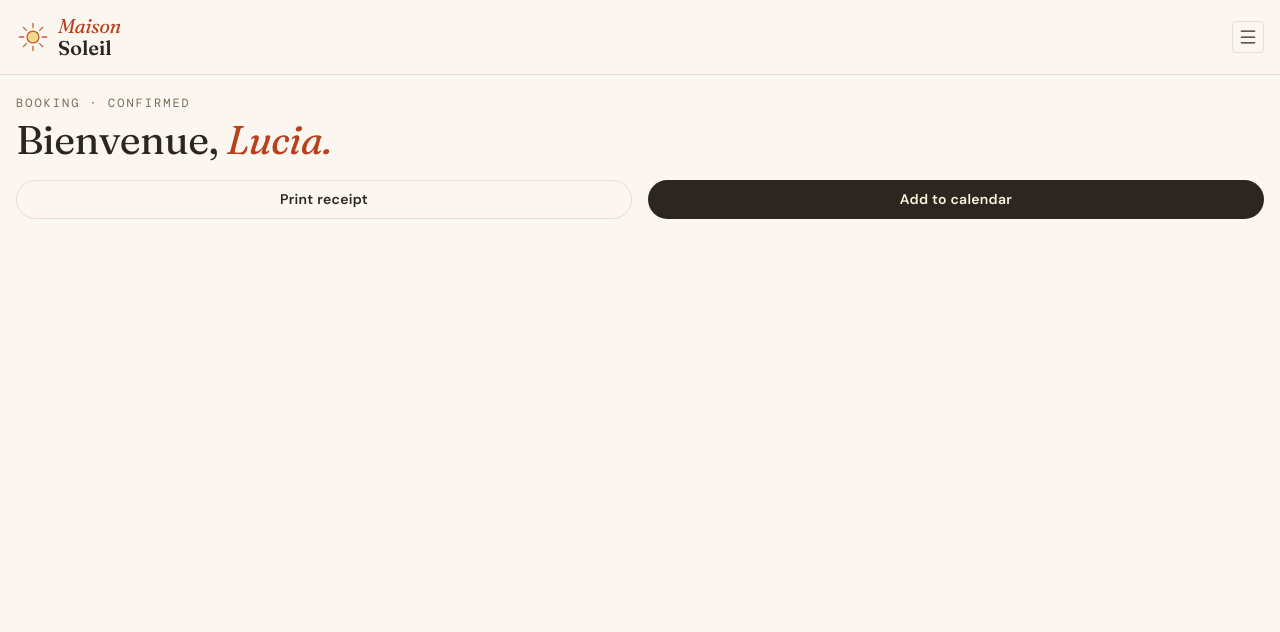
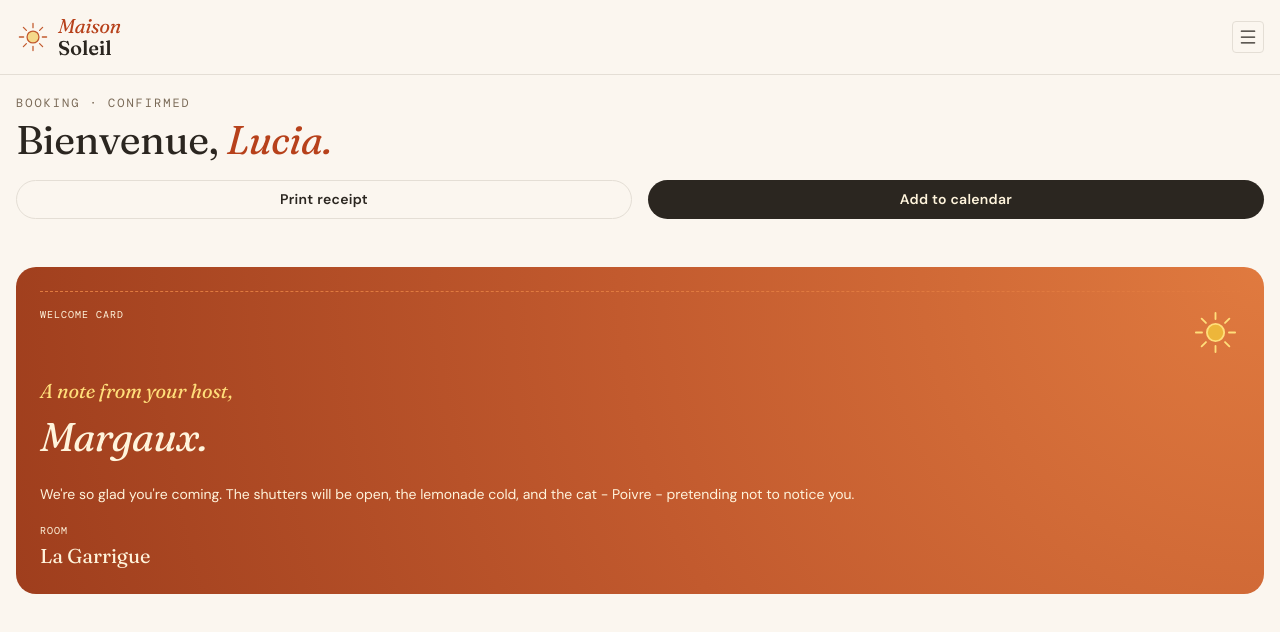
Before and after one commit to g-akca/hotel-booking-confirmation-page, a React (Vite) app: page / in a window 1280 px wide. Shown: the top 632 px of the page. Built offline with nearby package versions, Linux system fonts and the light colour scheme; a web font is replaced by a local one.

Commit message:
Give WelcomeCard content and styles

```diff
--- a/src/components/WelcomeCard.jsx
+++ b/src/components/WelcomeCard.jsx
@@ -1,7 +1,37 @@
+import sunIcon from "/images/icon-sun.svg";
+
 function WelcomeCard() {
   return (
-    <>
-    </>
+    <div
+      className="
+        bg-[radial-gradient(circle_at_100%_0%,var(--color-terracotta-400)_0%,var(--color-terracotta-500)_50%,var(--color-terracotta-700)_100%)]
+        p-6 rounded-[20px] text-sun-50 flex flex-col gap-5 justify-between
+      "
+    >
+      <div className="flex flex-col gap-5">
+        <div className="pt-4 flex justify-between items-start border-t border-t-terracotta-400 border-dashed">
+          <h2 className="text-[10px] leading-base tracking-[1px] font-mono uppercase">Welcome Card</h2>
+
+          <img src={sunIcon} alt="Sun icon" className="w-12.25 aspect-square" />
+        </div>
+
+        <div className="flex flex-col gap-6">
+          <div className="flex flex-col gap-2">
+            <p className="text-sun-200 text-[20px] leading-base italic font-fraunces tracking-[-0.1px]">A note from your host,</p>
+
+            <p className="text-[40px] leading-[120%] italic font-fraunces tracking-[-0.5px]">Margaux.</p>
+          </div>
+
+          <p>We're so glad you're coming. The shutters will be open, the lemonade cold, and the cat - Poivre - pretending not to notice you.</p>
+        </div>
+      </div>
+
+      <div className="flex flex-col gap-1">
+        <p className="text-[10px] leading-base tracking-[1px] font-mono uppercase">Room</p>
+
+        <p className="text-[20px] leading-base tracking-[-0.1px] font-fraunces">La Garrigue</p>
+      </div>
+    </div>
   )
 }
 
```
